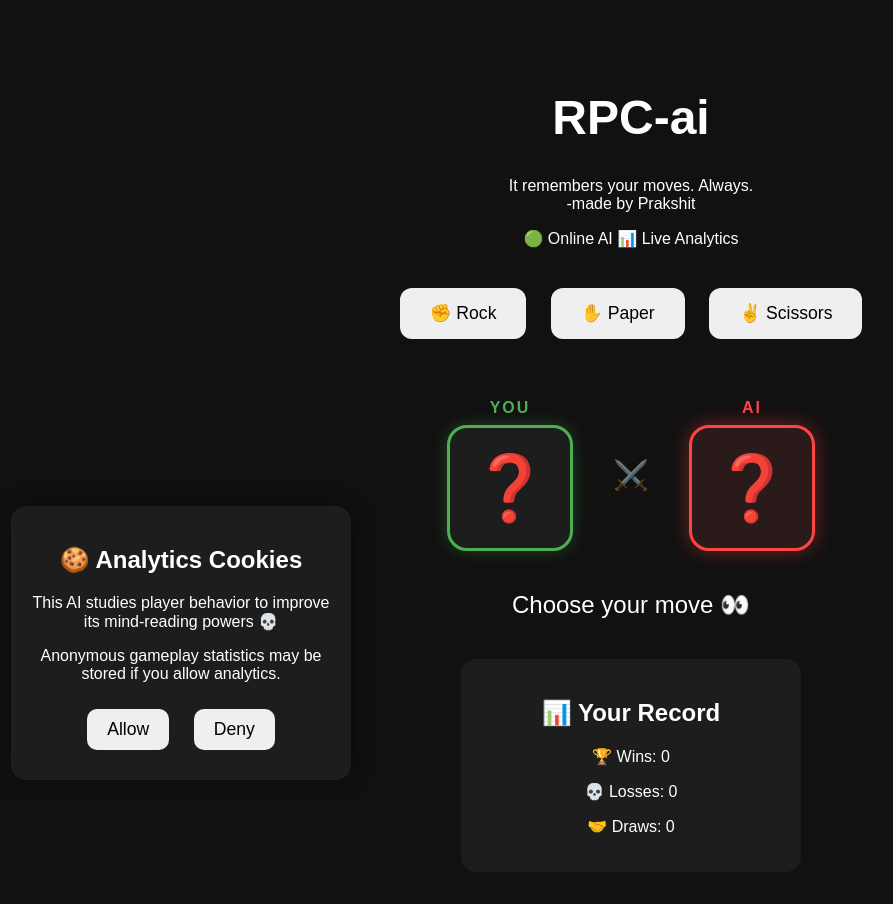
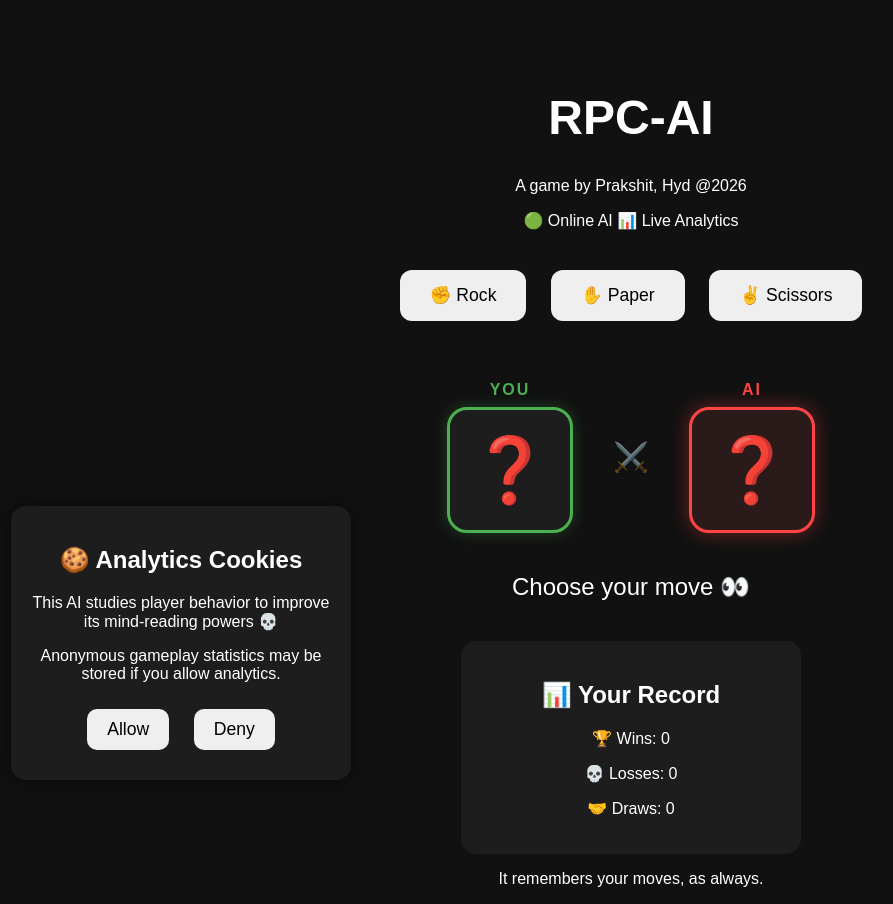
Before and after one commit to MePython313/RPS-ai, a plain HTML site: page index.html in a window 1280 px wide. Shown: the whole page, without its empty margins (9-902 px from the left). Before the commit the page ends 880 px from the top, so only its background shows below. Drawn offline with Linux system fonts and the light colour scheme.

Commit message:
making changes

```diff
--- a/index.html
+++ b/index.html
@@ -3,14 +3,14 @@
 <head>
     <meta charset="UTF-8">
     <meta name="viewport" content="width=device-width, initial-scale=1.0">
-    <title>RPC‑ai</title>
+    <title>RPS - Play Rock Paper Scissors against AI</title>
     <link rel="stylesheet" href="style.css">
 </head>
 <body>
-    <h1>RPC‑ai</h1>
+    <h1>RPC‑AI</h1>
     <p>
-        It remembers your moves. Always.<br>
-        -made by Prakshit
+
+        A game by <bold>Prakshit</bold>, Hyd @2026
     </p>
 
     <div class="status">
@@ -46,6 +46,9 @@
         <p>💀 Losses: <span id="losses">0</span></p>
         <p>🤝 Draws: <span id="draws">0</span></p>
     </div>
+    <div class="tagline">
+    	   <p> It remembers your moves, as always.</p>
+    </div>
 
     <div id="cookiePopup">
         <div class="popup-content">
```
